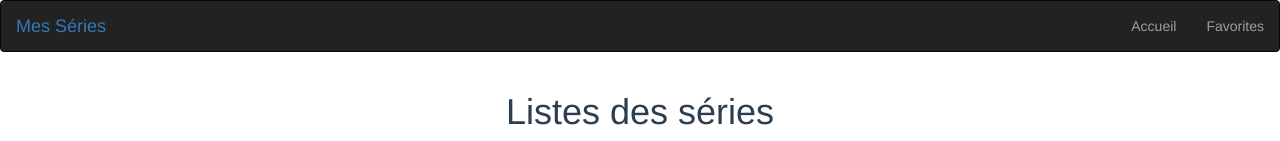
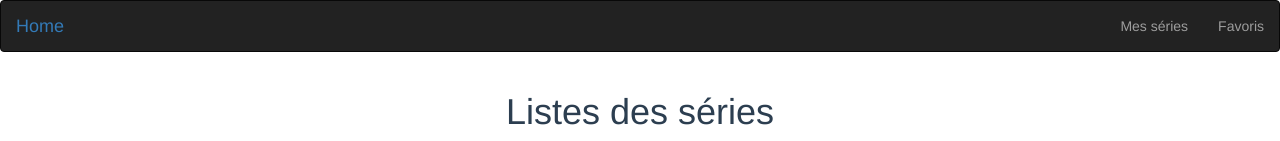
Before and after one commit to GregoryBevan/devfest-vuejs, a Vue app: page /#/ in a window 1280 px wide. Shown: the top 141 px of the page. Built offline with nearby package versions, Linux system fonts and the light colour scheme.

Commit message:
Small changes

```diff
--- a/src/App.vue
+++ b/src/App.vue
@@ -10,7 +10,7 @@ import Navbar from '@/components/Navbar'
 export default {
   name: 'app',
   components: {
-    navbar: Navbar
+    Navbar
   }
 }
 </script>
--- a/src/components/Favorites.vue
+++ b/src/components/Favorites.vue
@@ -1,6 +1,6 @@
 <template>
   <div>
-      Favorites
+      <h1>Favoris</h1>
   </div>
 </template>
 
--- a/src/components/Home.vue
+++ b/src/components/Home.vue
@@ -14,7 +14,7 @@
 import Serie from '@/components/Serie.vue'
 
 export default {
-    data() {
+    data () {
         return {
             title: 'Listes des séries'
         }
--- a/src/components/Navbar.vue
+++ b/src/components/Navbar.vue
@@ -3,15 +3,15 @@
     <div class="container-fluid">
       <div class="navbar-header">
         <a class="navbar-brand">
-          <router-link to="/">Mes Séries</router-link>
+          <router-link to="/">Home</router-link>
         </a>
       </div>
       <ul class="nav navbar-nav navbar-right">
         <li>
-          <router-link to="/">Accueil</router-link>
+          <router-link to="/">Mes séries</router-link>
         </li>
         <li>
-          <router-link to="/favorites">Favorites</router-link>
+          <router-link to="/favorites">Favoris</router-link>
         </li>
       </ul>
     </div>
--- a/src/components/Serie.vue
+++ b/src/components/Serie.vue
@@ -14,7 +14,7 @@
 
 <script>
 export default {
-    data() {
+    data () {
         return {
             name: 'NightClazz',
             summary: 'What an amazing codelab …',
```
